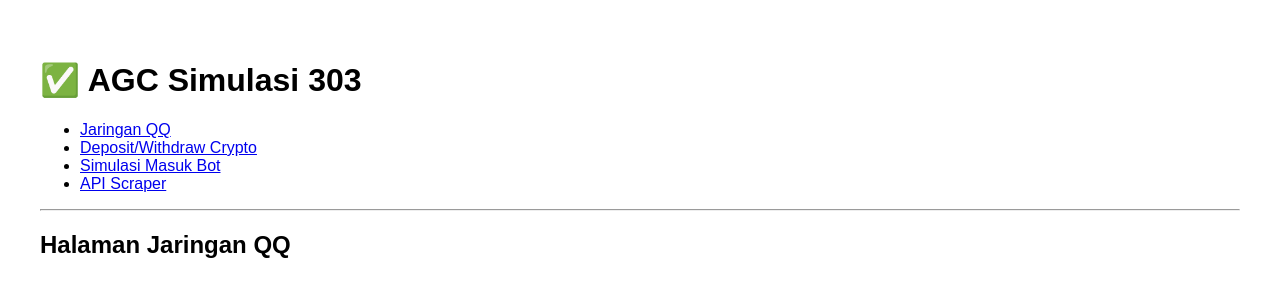
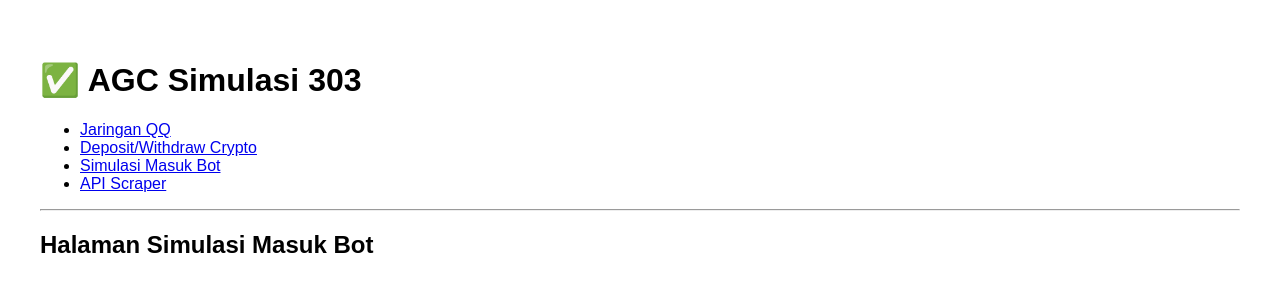
Before and after one commit to dhenynteam-wq/agc-simulasi-303, a Next.js app: page /video/simulasi-masuk in a window 1280 px wide. Shown: the top 300 px of the page. Built offline with nearby package versions, Linux system fonts and the light colour scheme.

Commit message:
Update simulasi-masuk.js

```diff
--- a/pages/video/simulasi-masuk.js
+++ b/pages/video/simulasi-masuk.js
@@ -1,9 +1,9 @@
 import AGCLayout from '../../components/agc_layout';
 
-export default function JaringanQQ() {
+export default function SimulasiMasuk() {
   return (
     <AGCLayout>
-      <h2>Halaman Jaringan QQ</h2>
+      <h2>Halaman Simulasi Masuk Bot</h2>
     </AGCLayout>
   );
 }
```
